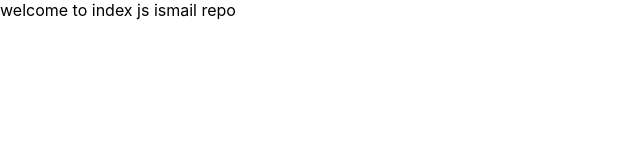
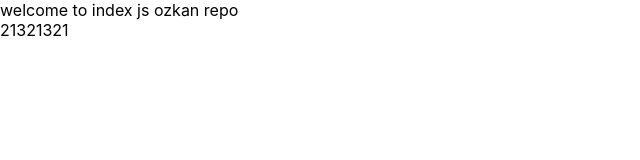
Before and after one commit to ismail-klc/embryo-grading-client, a Next.js app: page /Login in a window 1280 px wide. Shown: the top 160 px of the page, without its empty margins (0-640 px from the left). Built offline with nearby package versions, Linux system fonts and the light colour scheme.

Commit message:
update index

```diff
--- a/pages/Login/index.js
+++ b/pages/Login/index.js
@@ -1,7 +1,12 @@
 import React from "react";
 
 const aasd = () => {
-  return <div>welcome to index js ismail repo</div>;
+  return (
+    <div>
+      welcome to index js ozkan repo
+      <div>21321321</div>
+    </div>
+  );
 };
 
 export default aasd;
```
